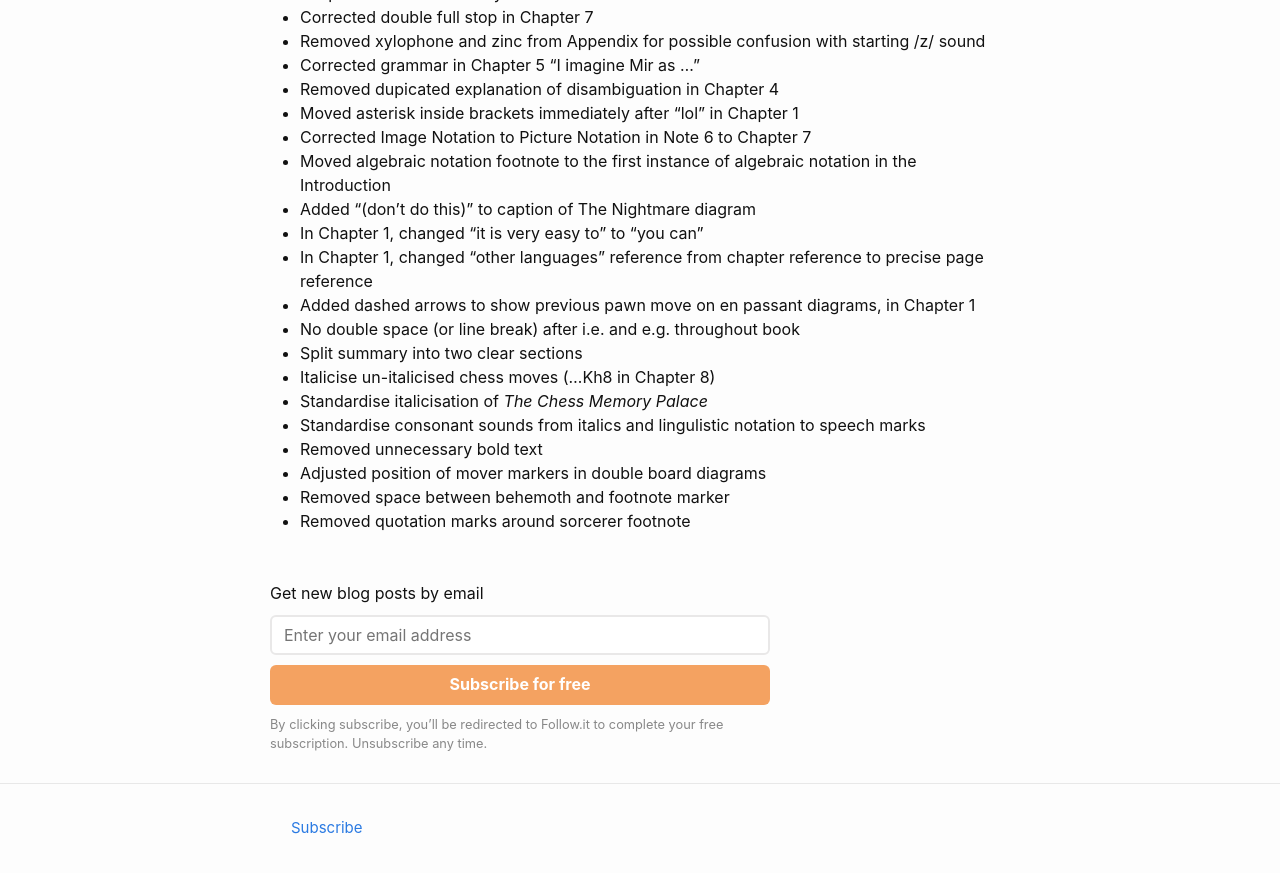
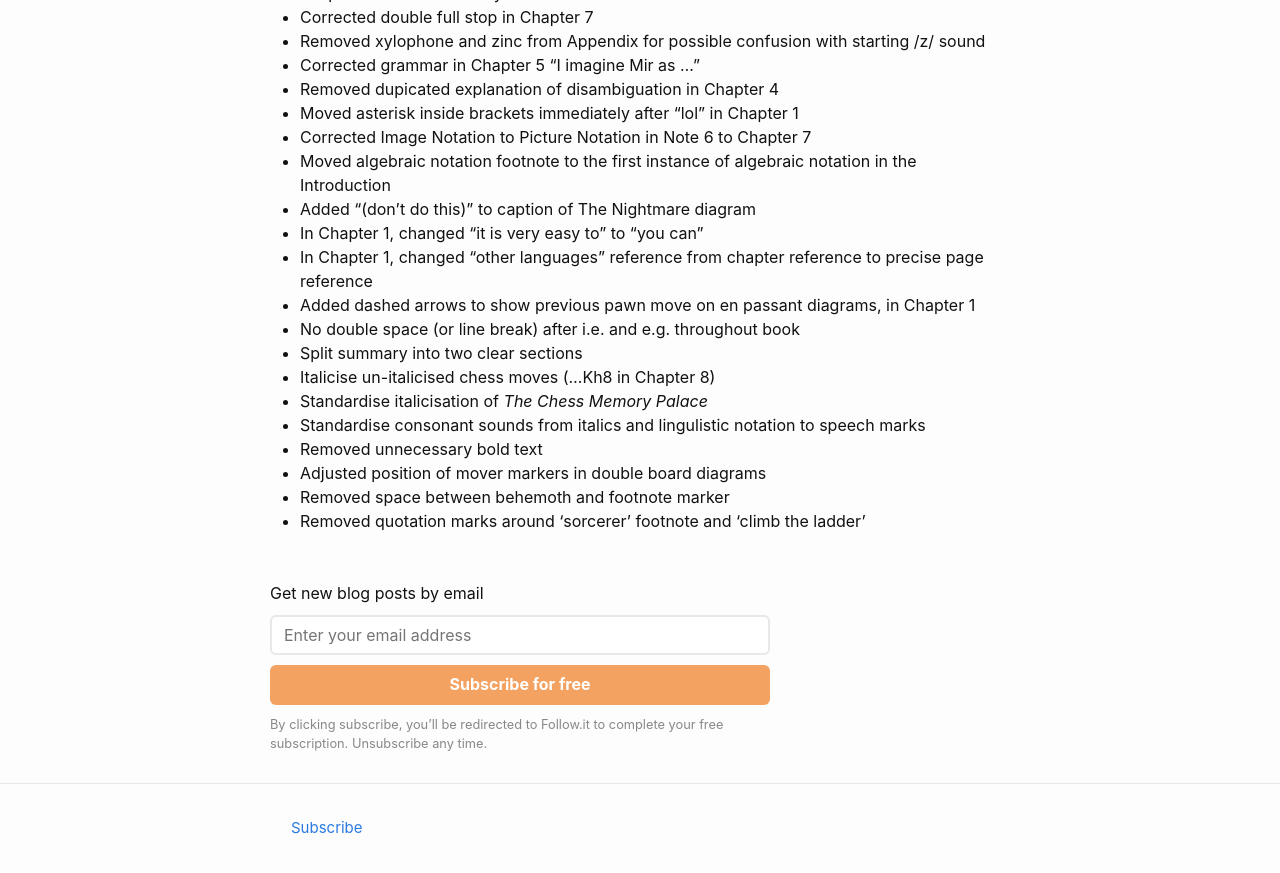
Before and after one commit to liontailedmacaque/liontailedmacaque.github.io, a Jekyll site: the page built from chessmemorypalace/versions.md, in a window 1280 px wide and 900 px high, scrolled down 5149 px. Shown: the top 873 px of the window. Built offline with Jekyll 4.4.1, drawn with Linux system fonts in a browser that asks for light colours.

Commit message:
Update versions.md

```diff
--- a/chessmemorypalace/versions.md
+++ b/chessmemorypalace/versions.md
@@ -150,4 +150,4 @@ This page lists the versions and the changes that have been made. The most signi
 - Removed unnecessary bold text
 - Adjusted position of mover markers in double board diagrams
 - Removed space between behemoth and footnote marker
-- Removed quotation marks around sorcerer footnote
+- Removed quotation marks around 'sorcerer' footnote and 'climb the ladder'
```
